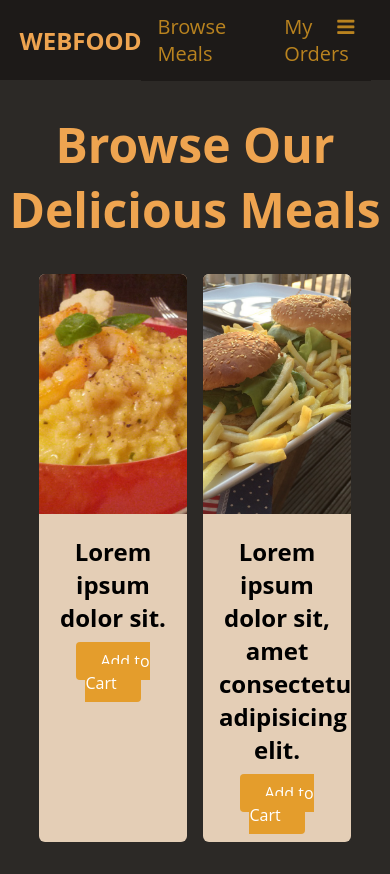
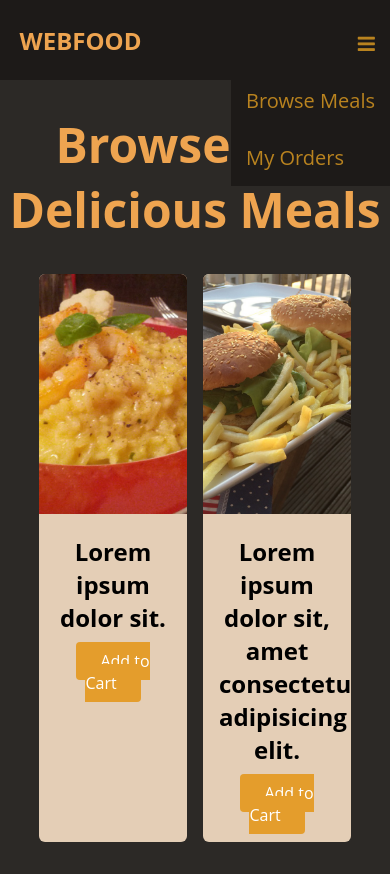
Before and after one commit to ffu-web/Project-3, a plain HTML site: page index.html in a window 390 px wide. Both pictures are taken after a click on the link 363 px from the left and 40 px from the top of the page. Drawn offline with Linux system fonts and the light colour scheme.

Commit message:
added responsive menu

```diff
--- a/index.html
+++ b/index.html
@@ -13,11 +13,10 @@
 <header id="main-header">
   <a href="#" id="logo">WebFood</a>
   <nav class="topnav" id="myTopnav">
-    <ul>
-      <li><a href="#home" class="active">Browse Meals</a></li>
-      <li><a href="#news">My Orders</a></li>
       <a href="javascript:void(0);" class="icon" onclick="myFunction()">
         <i class="fa fa-bars"></i>
+     <a href="#browse" id="menus">Browse Meals</a>
+     <a href="#myorders" id="menus">My Orders</a>
   </a>
   </ul>
 </nav>
--- a/style.css
+++ b/style.css
@@ -113,7 +113,7 @@ main h1 {
 }
 
 @media screen and (max-width: 600px) {
-.topnav a:not(:first-child) {display: none;}
+.topnav a {display: none;}
 .topnav a.icon {
   float: right;
   display: block;
@@ -121,14 +121,17 @@ main h1 {
 }
 
 @media screen and (max-width: 600px) {
-.topnav.responsive {position: relative;}
+.topnav.responsive {position:fixed; top: 15px; right: 0;}
 .topnav.responsive .icon {
-  position: absolute;
-  right: 0;
-  top: 0;
+  position: relative;
 }
 .topnav.responsive a {
   float: none;
   display: block;
-  text-align: left;
+  padding: 15px;
+  text-align: right;
+  }
+  #menus{
+    text-align: left;
+  }
 }
```
